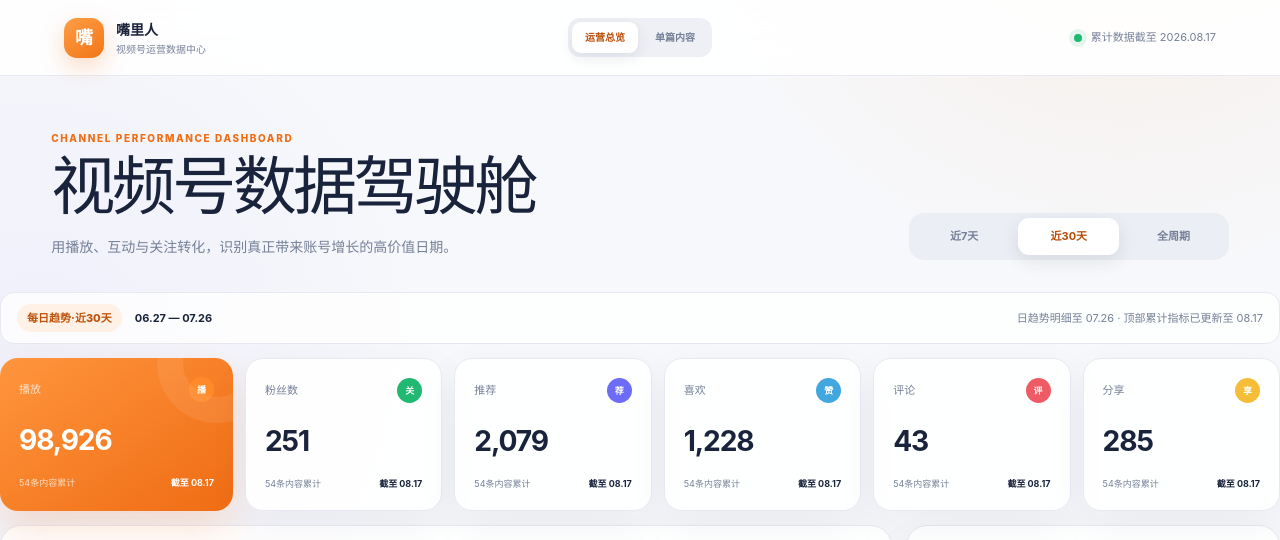
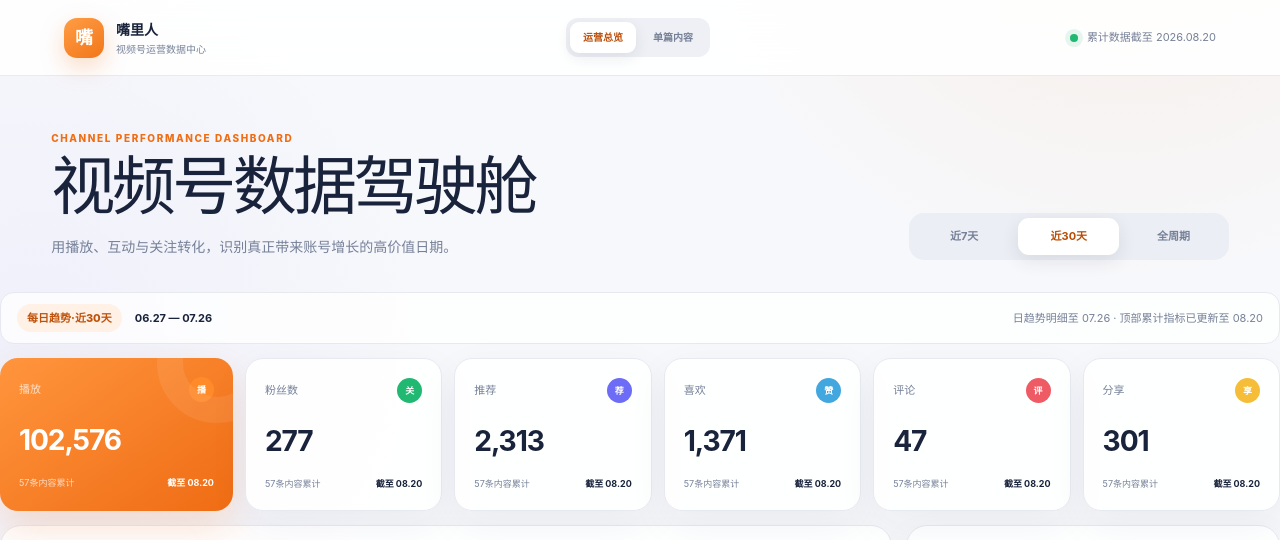
Before and after one commit to emilyuuu88/wechat-video-dashboard, a Next.js app: page / in a window 1280 px wide. Shown: the top 540 px of the page. Built offline with nearby package versions, Linux system fonts and the light colour scheme.

Commit message:
Update dashboard through August 20

```diff
--- a/app/content/content-data.ts
+++ b/app/content/content-data.ts
@@ -58,17 +58,20 @@ const raw: Array<[string, string, ContentCategory, number, number, number, numbe
   ["2026-07-22","背锅侠08｜她一直在帮我","背锅侠系列",24.09,16.82,689,20,12,0,5,2],
   ["2026-07-23","太子妃01｜大婚夜，有人烧账灭迹","太子妃系列",25.34,21.13,5677,301,147,2,51,39],
   ["2026-07-24","太子妃02｜大白月光假孕闯东宫","太子妃系列",31.91,24.58,2582,51,33,3,18,5],
-  ["2026-07-27","太子妃03｜上一世害死我的人成了我夫君","太子妃系列",16.49,21.79,1921,214,96,3,10,27],
-  ["2026-07-28","背锅侠09｜原来是你","背锅侠系列",22.59,14.72,1175,81,47,0,4,14],
+  ["2026-07-27","太子妃03｜上一世害死我的人成了我夫君","太子妃系列",16.51,21.80,1925,214,96,3,10,27],
+  ["2026-07-28","背锅侠09｜原来是你","背锅侠系列",22.45,14.61,1187,81,47,0,4,14],
   ["2026-07-28","背锅侠10｜最后一笔账","背锅侠系列",19.66,14.85,1351,27,19,0,3,3],
-  ["2026-07-30","太子妃04｜一道假遗诏，要的是真太子的命","太子妃系列",13.02,14.76,2956,177,93,1,12,13],
-  ["2026-08-01","太子妃05｜死去十五年的皇后回来了","太子妃系列",28.35,22.82,5394,147,81,1,6,14],
-  ["2026-08-04","太子妃06｜杀我的人竟然成了皇长子","太子妃系列",20.78,19.91,1391,92,52,0,4,13],
+  ["2026-07-30","太子妃04｜一道假遗诏，要的是真太子的命","太子妃系列",12.97,14.72,2969,176,93,1,12,13],
+  ["2026-08-01","太子妃05｜死去十五年的皇后回来了","太子妃系列",28.34,22.82,5395,147,81,1,6,14],
+  ["2026-08-04","太子妃06｜杀我的人竟然成了皇长子","太子妃系列",20.61,19.77,1407,92,52,0,5,13],
   ["2026-08-06","太子妃07｜真假太子悬崖决战","太子妃系列",15.75,17.33,2026,129,66,1,6,25],
-  ["2026-08-07","《这一秒过火》财务版｜账房先疯了","剧情动画",22.92,18.38,2020,155,66,0,9,16],
-  ["2026-08-11","太子妃08｜死人竟然来借账","太子妃系列",13.48,13.39,2107,130,61,3,6,9],
-  ["2026-08-12","太子妃09｜三十万两赈灾银离奇消失","太子妃系列",14.90,19.10,2114,173,93,1,6,20],
-  ["2026-08-13","太子妃10｜跨越千年的婚礼","太子妃系列",13.98,13.97,1724,102,46,0,5,9],
+  ["2026-08-07","《这一秒过火》财务版｜账房先疯了","剧情动画",22.78,18.27,2041,155,67,0,9,16],
+  ["2026-08-11","太子妃08｜死人竟然来借账","太子妃系列",13.26,13.19,2110,130,61,3,6,9],
+  ["2026-08-12","太子妃09｜三十万两赈灾银离奇消失","太子妃系列",14.93,19.10,2117,173,93,1,6,20],
+  ["2026-08-13","太子妃10｜跨越千年的婚礼","太子妃系列",13.80,13.80,1761,104,48,0,5,9],
+  ["2026-08-18","AI入职天庭财务司01｜不领仙俸的新仙官","剧情动画",7.31,9.21,998,71,45,1,3,1],
+  ["2026-08-19","AI入职天庭财务司02｜会分身的灵票","剧情动画",17.98,12.40,1296,39,21,0,3,7],
+  ["2026-08-20","当老板面试了一个顶级财务","职场共鸣/知识",26.32,28.54,1246,123,74,3,9,18],
 ];
 
 export const contentData: ContentItem[] = raw.map(
--- a/app/content/page.tsx
+++ b/app/content/page.tsx
@@ -134,7 +134,7 @@ export default function ContentAnalysis() {
           <a href="/">运营总览</a>
           <a className="active" href="/content/">单篇内容</a>
         </nav>
-        <div className="data-status"><i /> 累计数据更新至 2026.08.17</div>
+        <div className="data-status"><i /> 累计数据更新至 2026.08.20</div>
       </header>
 
       <section className="content-hero">
@@ -143,7 +143,7 @@ export default function ContentAnalysis() {
           <h1>单篇内容分析</h1>
           <p>拆解 {contentData.length} 条视频的播放效率、完播表现、互动质量与关注转化，找到可复用的内容结构。</p>
         </div>
-        <div className="content-hero-stat"><span>累计单篇播放</span><strong>{number.format(allPlays)}</strong><small>2026.04.22 — 08.13</small></div>
+        <div className="content-hero-stat"><span>累计单篇播放</span><strong>{number.format(allPlays)}</strong><small>2026.04.22 — 08.20</small></div>
       </section>
 
       <section className="content-filter" aria-label="内容类型筛选">
@@ -218,7 +218,7 @@ export default function ContentAnalysis() {
         <div className="insight-title"><p className="section-kicker">CONTENT INSIGHTS</p><h2>内容策略结论</h2></div>
         <article><span>01</span><h3>太子妃系列仍是增长主引擎</h3><p>{palaceSeries.length}集贡献{palaceFollows}个关注，占全部单篇关注的{palaceFollowShare.toFixed(1)}%；新增剧集持续带来关注转化。</p></article>
         <article><span>02</span><h3>高完播并不等于高关注</h3><p>5月13日、6月9日和6月23日完播率均超55%，但关注贡献有限，需要补强系列承诺和关注理由。</p></article>
-        <article><span>03</span><h3>背锅侠收官集关注转化回升</h3><p>第9集播放1,160却带来14个关注，低于第6集的播放规模，但悬念揭晓和大结局预告提高了转化效率。</p></article>
+        <article><span>03</span><h3>背锅侠收官集关注转化回升</h3><p>第9集播放1,187却带来14个关注，低于第6集的播放规模，但悬念揭晓和大结局预告提高了转化效率。</p></article>
       </section>
 
       <footer><span>单篇累计口径：视频发布后的累计表现，不与首页按日新增口径直接相加</span><span>数据来源：视频号动态数据明细 · {contentData.length}条独立内容</span></footer>
--- a/app/page.tsx
+++ b/app/page.tsx
@@ -186,7 +186,7 @@ export default function Home() {
           <a className="active" href="/">运营总览</a>
           <a href="/content/">单篇内容</a>
         </nav>
-        <div className="data-status"><i /> 累计数据截至 2026.08.17</div>
+        <div className="data-status"><i /> 累计数据截至 2026.08.20</div>
       </header>
 
       <section className="hero" id="top">
@@ -213,7 +213,7 @@ export default function Home() {
       <section className="period-strip">
         <span>{range === "all" ? "每日趋势·完整周期" : `每日趋势·近${range}天`}</span>
         <strong>{shortDate(current[0].date)} — {shortDate(current.at(-1)!.date)}</strong>
-        <em>日趋势明细至 07.26 · 顶部累计指标已更新至 08.17</em>
+        <em>日趋势明细至 07.26 · 顶部累计指标已更新至 08.20</em>
       </section>
 
       <section className="kpi-grid" aria-label="关键指标">
@@ -227,7 +227,7 @@ export default function Home() {
               <strong>{number.format(cumulativeTotals[key])}</strong>
               <div className="kpi-foot">
                 <span>{contentData.length}条内容累计</span>
-                <b>截至 08.17</b>
+                <b>截至 08.20</b>
               </div>
             </article>
           );
@@ -372,7 +372,7 @@ export default function Home() {
       </section>
 
       <footer>
-        <span>累计指标：截至2026.08.17 · 每日趋势明细：2026.04.22—07.26</span>
+        <span>累计指标：截至2026.08.20 · 每日趋势明细：2026.04.22—07.26</span>
         <span>数据来源：视频号后台导出 · 指标可能存在约1%的平台统计误差</span>
       </footer>
     </main>
```
Also changed, not shown: 1 other file (tests, documents, lock files or other folders).
